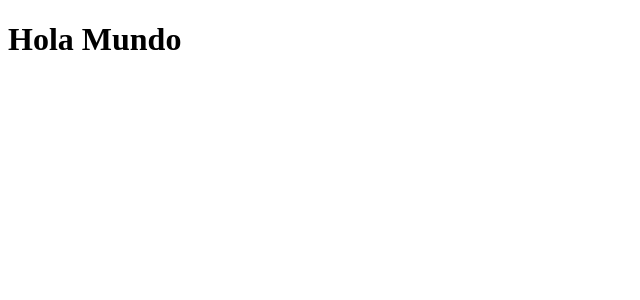
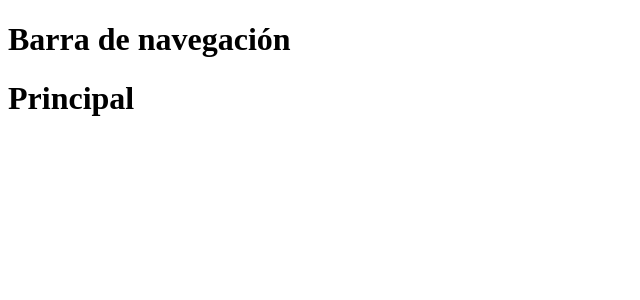
Before and after one commit to drbv27/MyPortfolio, a Next.js app: page / in a window 1280 px wide. Shown: the top 300 px of the page, without its empty margins (0-640 px from the left). Built offline with nearby package versions, Linux system fonts and the light colour scheme.

Commit message:
navbar and layout components

```diff
--- /dev/null
+++ b/components/Layout.js
@@ -0,0 +1,12 @@
+import Navbar from "./Navbar";
+
+const Layout = ({children}) => {
+    return (
+        <>
+            <Navbar/>
+            {children}
+        </>
+     );
+}
+
+export default Layout;
--- /dev/null
+++ b/components/Navbar.js
@@ -0,0 +1,7 @@
+const Navbar = () => {
+    return (
+        <h1>Barra de navegación</h1>
+     );
+}
+
+export default Navbar;
--- a/pages/index.js
+++ b/pages/index.js
@@ -1,5 +1,12 @@
+import Layout from "../components/Layout";
+import Navbar from "../components/Navbar";
+
 const Index = () => {
-    return ( <h1>Hola Mundo</h1> );
+    return (
+        <Layout>
+            <h1>Principal</h1>
+        </Layout>
+     );
 }
 
 export default Index;
```
Also changed, not shown: pages/blog.js (added, +7 -0 lines).
